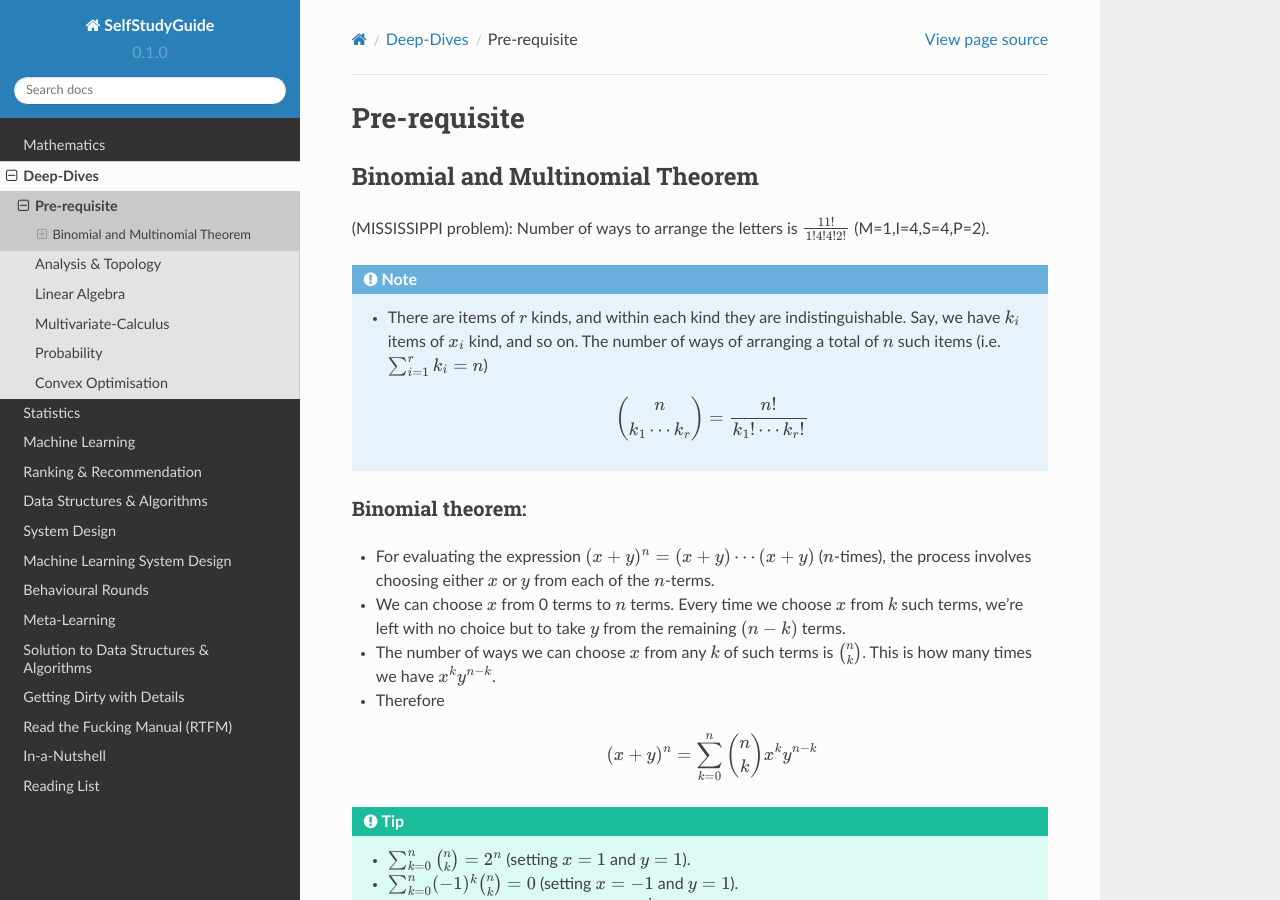
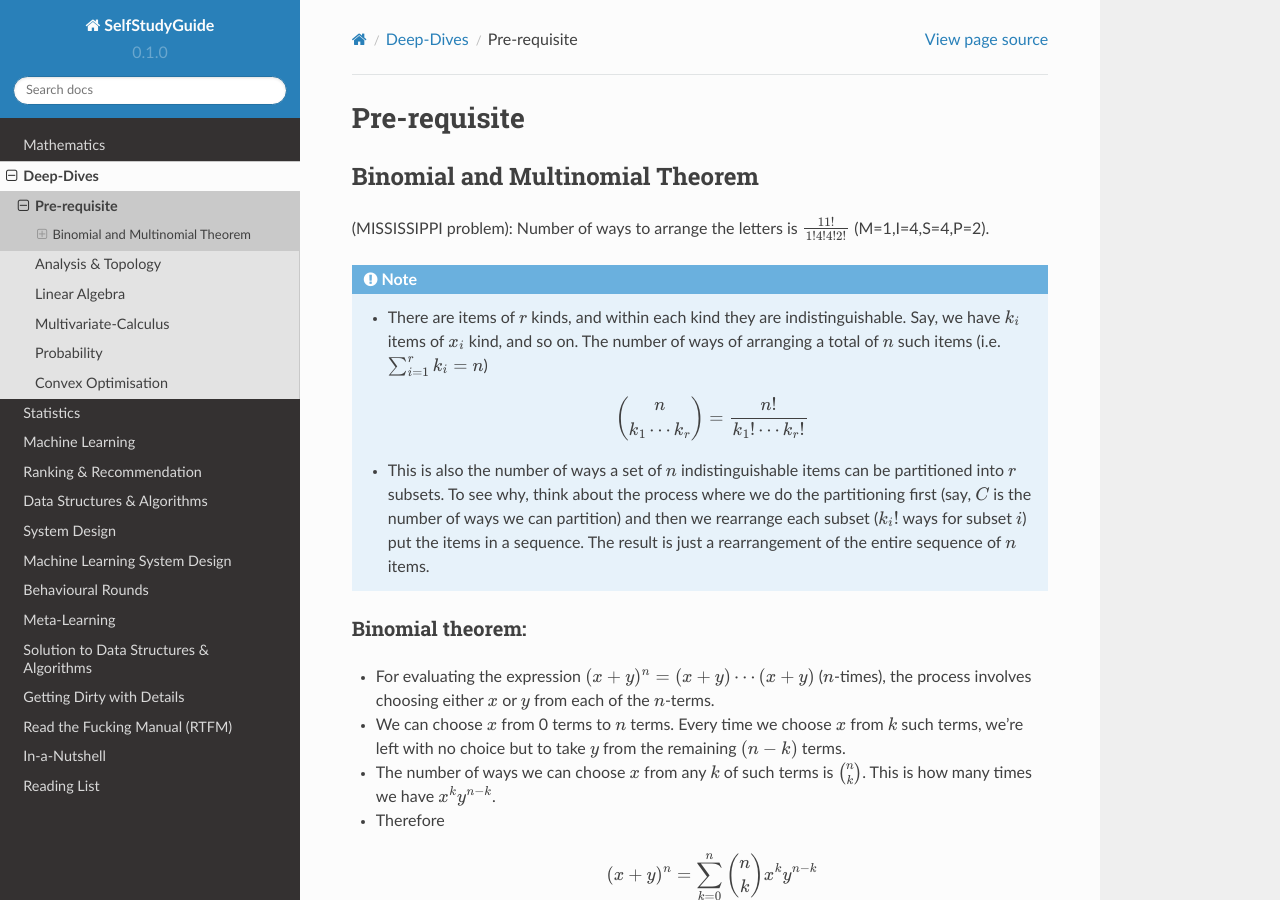
Before and after one commit to uselesstechjunks/leetcode, a Sphinx documentation site: the page built from docs/source/math/prereq.rst, in a window 1280 px wide and 900 px high. Built offline with Sphinx 7.4.7 and the Read the Docs theme 2.0.0, drawn with Linux system fonts in a browser that asks for light colours.

Commit message:
Update prereq.rst

```diff
--- a/docs/source/math/prereq.rst
+++ b/docs/source/math/prereq.rst
@@ -12,6 +12,7 @@ Binomial and Multinomial Theorem
 
     .. math::
       {n\choose k_1\cdots k_r}=\frac{n!}{k_1!\cdots k_r!}
+  * This is also the number of ways a set of :math:`n` indistinguishable items can be partitioned into :math:`r` subsets. To see why, think about the process where we do the partitioning first (say, :math:`C` is the number of ways we can partition) and then we rearrange each subset (:math:`k_i!` ways for subset :math:`i`) put the items in a sequence. The result is just a rearrangement of the entire sequence of :math:`n` items.
 
 Binomial theorem:
 -------------------------------
```
